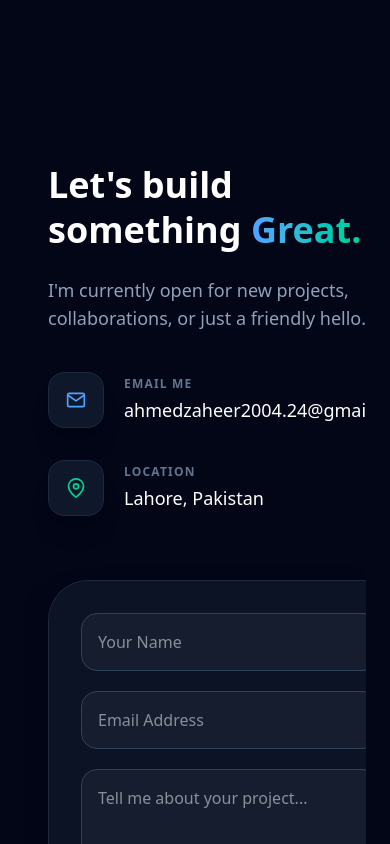
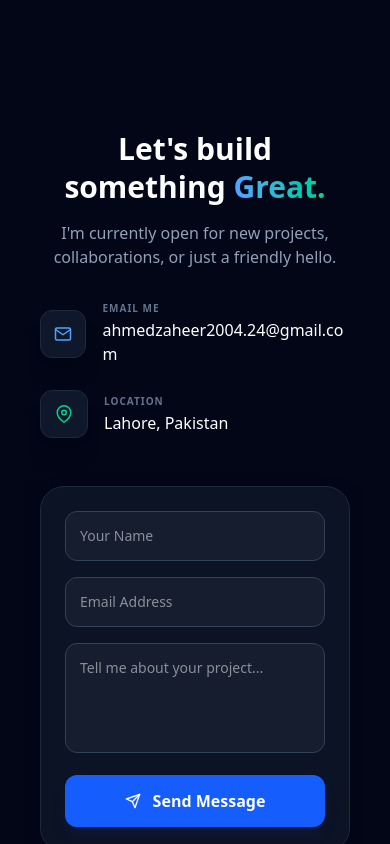
Before and after one commit to M-Ahmad561Zaheer/portfolio-frontend, a React (Vite) app: page / in a window 390 px wide. Shown: the part 4100-4944 px from the top of the page. Built offline with nearby package versions, Linux system fonts and the light colour scheme; no server answers.

Commit message:
Updated Contact file for responsive

```diff
--- a/src/components/Contact.jsx
+++ b/src/components/Contact.jsx
@@ -14,12 +14,10 @@ const Contact = () => {
     setStatus({ loading: true, success: false, error: null });
 
     try {
-      // Aapka backend route
       const res = await axios.post(`${API_URL}/contact`, formData);
       if (res.status === 200) {
         setStatus({ loading: false, success: true, error: null });
         setFormData({ name: '', email: '', subject: 'Portfolio Inquiry', message: '' });
-        // 3 second baad success message hatane ke liye
         setTimeout(() => setStatus(prev => ({ ...prev, success: false })), 5000);
       }
     } catch (err) {
@@ -28,43 +26,47 @@ const Contact = () => {
   };
 
   return (
-    <section id="contact" className="py-24 bg-[#020617] px-6 relative overflow-hidden">
-      {/* Background Decorative Blur */}
-      <div className="absolute top-0 right-0 w-[500px] h-[500px] bg-blue-600/5 blur-[120px] rounded-full -z-10" />
+    // Py-16 for mobile, py-24 for desktop
+    <section id="contact" className="py-16 md:py-24 bg-[#020617] px-4 md:px-6 relative overflow-hidden">
+      {/* Background Decorative Blur - Adjusted size for mobile */}
+      <div className="absolute top-0 right-0 w-[300px] md:w-[500px] h-[300px] md:h-[500px] bg-blue-600/5 blur-[80px] md:blur-[120px] rounded-full -z-10" />
 
-      <div className="max-w-6xl mx-auto grid md:grid-cols-2 gap-16 items-center">
+      <div className="max-w-6xl mx-auto grid grid-cols-1 md:grid-cols-2 gap-12 md:gap-16 items-center">
 
         {/* Left Side: Text & Info */}
         <motion.div
           initial={{ opacity: 0, x: -30 }}
           whileInView={{ opacity: 1, x: 0 }}
+          viewport={{ once: true }}
           transition={{ duration: 0.6 }}
+          className="text-center md:text-left" // Mobile pe text center kar diya
         >
-          <h2 className="text-4xl md:text-6xl font-black text-white mb-6 leading-tight">
+          {/* Text size adjusted: text-3xl for mobile, text-6xl for desktop */}
+          <h2 className="text-3xl sm:text-4xl md:text-6xl font-black text-white mb-4 md:mb-6 leading-tight">
             Let's build something <span className="bg-gradient-to-r from-blue-400 to-emerald-400 bg-clip-text text-transparent">Great.</span>
           </h2>
-          <p className="text-slate-400 text-lg mb-10 max-w-md">
+          <p className="text-slate-400 text-base md:text-lg mb-8 md:10 max-w-md mx-auto md:mx-0">
             I'm currently open for new projects, collaborations, or just a friendly hello.
           </p>
 
-          <div className="space-y-8">
-            <div className="flex items-center gap-5 group">
-              <div className="w-14 h-14 bg-slate-900 flex items-center justify-center rounded-2xl border border-slate-800 group-hover:border-blue-500/50 transition-all duration-300 shadow-xl">
-                <FiMail className="text-blue-400 text-xl"/>
+          <div className="space-y-6 md:space-y-8 inline-block md:block text-left">
+            <div className="flex items-center gap-4 md:gap-5 group">
+              <div className="w-12 h-12 md:w-14 md:h-14 bg-slate-900 flex items-center justify-center rounded-xl md:rounded-2xl border border-slate-800 group-hover:border-blue-500/50 transition-all duration-300 shadow-xl">
+                <FiMail className="text-blue-400 text-lg md:text-xl"/>
               </div>
               <div>
-                <p className="text-xs text-slate-500 uppercase tracking-widest font-bold mb-1">Email Me</p>
-                <p className="text-white font-medium text-lg">ahmedzaheer2004.24@gmail.com</p>
+                <p className="text-[10px] md:text-xs text-slate-500 uppercase tracking-widest font-bold mb-0.5 md:mb-1">Email Me</p>
+                <p className="text-white font-medium text-base md:text-lg break-all">ahmedzaheer2004.24@gmail.com</p>
               </div>
             </div>
 
-            <div className="flex items-center gap-5 group">
-              <div className="w-14 h-14 bg-slate-900 flex items-center justify-center rounded-2xl border border-slate-800 group-hover:border-emerald-500/50 transition-all duration-300 shadow-xl">
-                <FiMapPin className="text-emerald-400 text-xl"/>
+            <div className="flex items-center gap-4 md:gap-5 group">
+              <div className="w-12 h-12 md:w-14 md:h-14 bg-slate-900 flex items-center justify-center rounded-xl md:rounded-2xl border border-slate-800 group-hover:border-emerald-500/50 transition-all duration-300 shadow-xl">
+                <FiMapPin className="text-emerald-400 text-lg md:text-xl"/>
               </div>
               <div>
-                <p className="text-xs text-slate-500 uppercase tracking-widest font-bold mb-1">Location</p>
-                <p className="text-white font-medium text-lg">Lahore, Pakistan</p>
+                <p className="text-[10px] md:text-xs text-slate-500 uppercase tracking-widest font-bold mb-0.5 md:mb-1">Location</p>
+                <p className="text-white font-medium text-base md:text-lg">Lahore, Pakistan</p>
               </div>
             </div>
           </div>
@@ -74,12 +76,14 @@ const Contact = () => {
         <motion.div
           initial={{ opacity: 0, y: 30 }}
           whileInView={{ opacity: 1, y: 0 }}
+          viewport={{ once: true }}
           transition={{ duration: 0.6 }}
-          className="relative"
+          className="relative w-full"
         >
+          {/* Reduced padding on mobile (p-6) */}
           <form
             onSubmit={handleSubmit}
-            className="bg-[#0f172a]/80 backdrop-blur-xl p-8 md:p-10 rounded-[2.5rem] border border-slate-800 shadow-2xl space-y-5"
+            className="bg-[#0f172a]/80 backdrop-blur-xl p-6 md:p-10 rounded-[1.5rem] md:rounded-[2.5rem] border border-slate-800 shadow-2xl space-y-4 md:space-y-5"
           >
             <div>
               <input
@@ -88,7 +92,7 @@ const Contact = () => {
                 placeholder="Your Name"
                 value={formData.name}
                 onChange={(e) => setFormData({...formData, name: e.target.value})}
-                className="w-full bg-[#1e293b]/50 border border-slate-700 p-4 rounded-2xl focus:outline-none focus:border-blue-500 focus:ring-1 focus:ring-blue-500 transition-all text-white"
+                className="w-full bg-[#1e293b]/50 border border-slate-700 p-3.5 md:p-4 rounded-xl md:rounded-2xl focus:outline-none focus:border-blue-500 focus:ring-1 focus:ring-blue-500 transition-all text-white text-sm md:text-base"
               />
             </div>
             <div>
@@ -98,23 +102,23 @@ const Contact = () => {
                 placeholder="Email Address"
                 value={formData.email}
                 onChange={(e) => setFormData({...formData, email: e.target.value})}
-                className="w-full bg-[#1e293b]/50 border border-slate-700 p-4 rounded-2xl focus:outline-none focus:border-blue-500 focus:ring-1 focus:ring-blue-500 transition-all text-white"
+                className="w-full bg-[#1e293b]/50 border border-slate-700 p-3.5 md:p-4 rounded-xl md:rounded-2xl focus:outline-none focus:border-blue-500 focus:ring-1 focus:ring-blue-500 transition-all text-white text-sm md:text-base"
               />
             </div>
             <div>
               <textarea
                 required
                 placeholder="Tell me about your project..."
-                rows="5"
+                rows="4"
                 value={formData.message}
                 onChange={(e) => setFormData({...formData, message: e.target.value})}
-                className="w-full bg-[#1e293b]/50 border border-slate-700 p-4 rounded-2xl focus:outline-none focus:border-blue-500 focus:ring-1 focus:ring-blue-500 transition-all text-white resize-none"
+                className="w-full bg-[#1e293b]/50 border border-slate-700 p-3.5 md:p-4 rounded-xl md:rounded-2xl focus:outline-none focus:border-blue-500 focus:ring-1 focus:ring-blue-500 transition-all text-white resize-none text-sm md:text-base"
               ></textarea>
             </div>
 
             <button
               disabled={status.loading}
-              className={`w-full py-4 rounded-2xl font-bold flex items-center justify-center gap-3 transition-all duration-300 shadow-lg ${
+              className={`w-full py-3.5 md:py-4 rounded-xl md:rounded-2xl font-bold flex items-center justify-center gap-3 transition-all duration-300 shadow-lg ${
                 status.success
                 ? 'bg-emerald-600 text-white'
                 : 'bg-blue-600 hover:bg-blue-700 text-white shadow-blue-900/20'
@@ -130,7 +134,7 @@ const Contact = () => {
             </button>
 
             {status.error && (
-              <p className="text-red-400 text-sm text-center font-medium mt-2">{status.error}</p>
+              <p className="text-red-400 text-xs md:text-sm text-center font-medium mt-2">{status.error}</p>
             )}
           </form>
         </motion.div>
```
